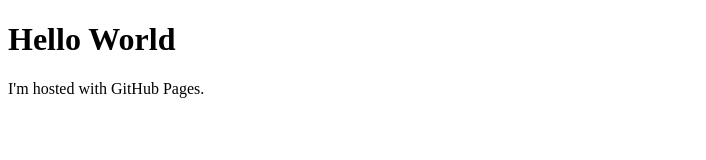
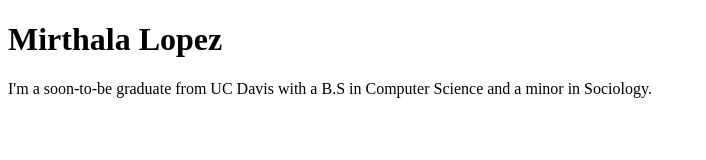
Before and after one commit to mirthala-lopez/mirthala-lopez.github.io, a plain HTML site: page index.html in a window 1280 px wide. Shown: the whole page, without its empty margins (0-706 px from the left). Drawn offline with Linux system fonts and the light colour scheme.

Commit message:
Just a new paragraph

```diff
--- a/index.html
+++ b/index.html
@@ -1,7 +1,7 @@
 <!DOCTYPE html>
 <html>
     <body>
-        <h1>Hello World</h1>
-        <p>I'm hosted with GitHub Pages.</p>
+        <h1>Mirthala Lopez</h1>
+        <p>I'm a soon-to-be graduate from UC Davis with a B.S in Computer Science and a minor in Sociology.</p>
     </body>
 </html>
```
